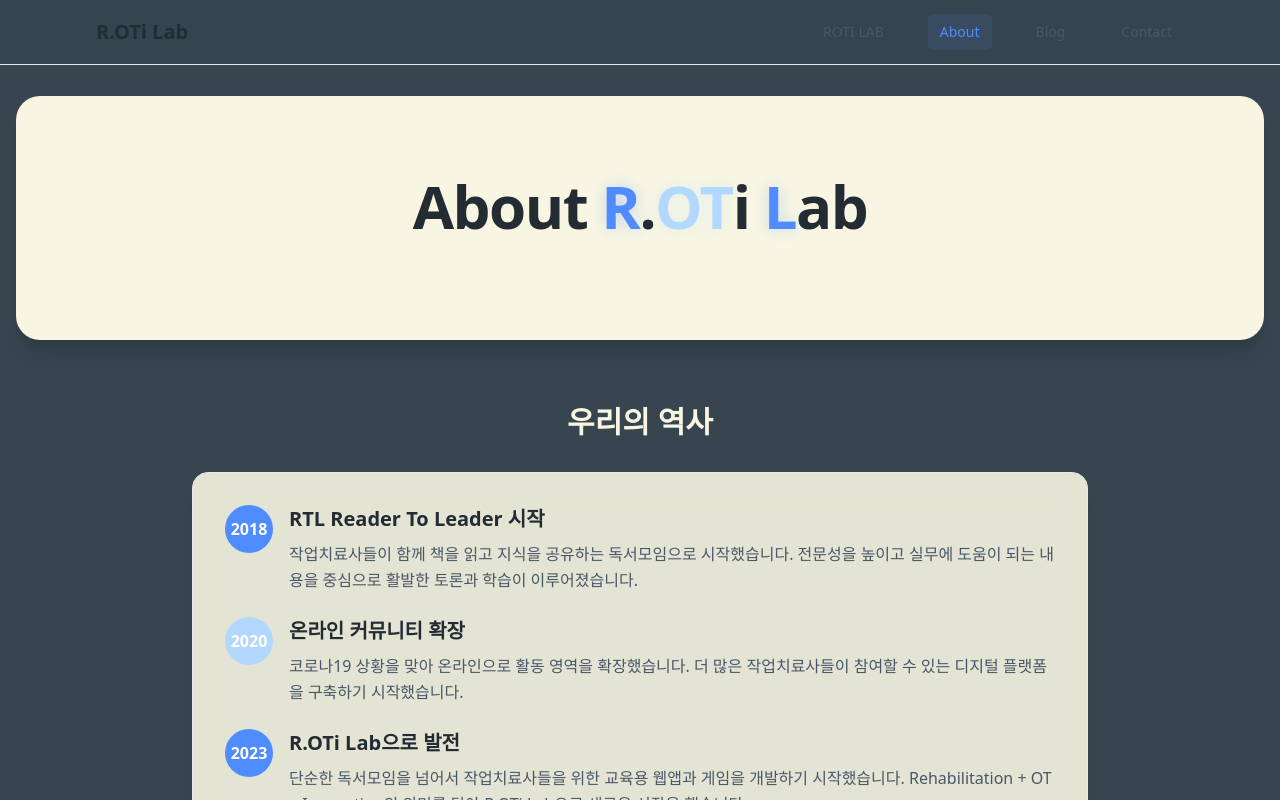
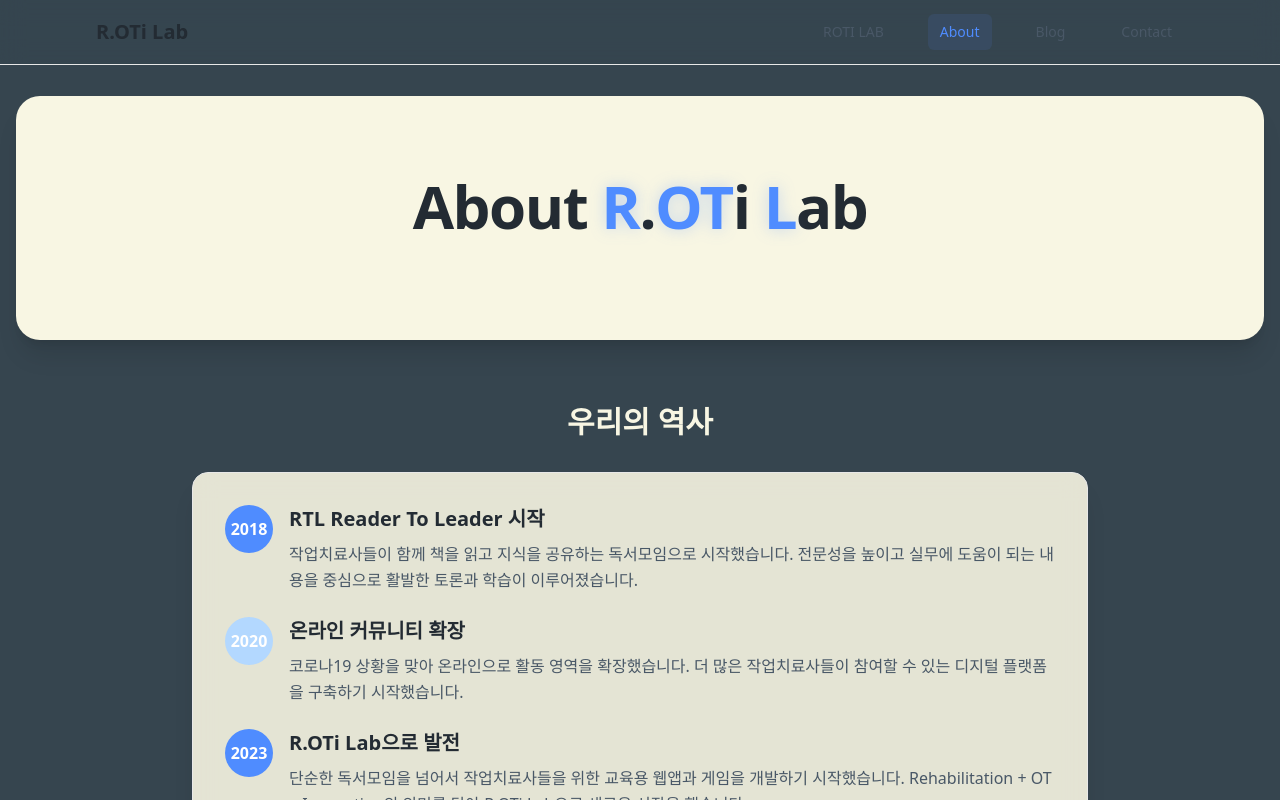
Before and after one commit to hamhyeonggwang/newhome, a Next.js app: page /about in a window 1280 px wide. Shown: the top 800 px of the page. Built offline with nearby package versions, Linux system fonts and the light colour scheme; a web font is replaced by a local one.

Commit message:
About 페이지: R.OTi Lab 색상 통일 (#4F8CFF)

```diff
--- a/src/app/about/page.tsx
+++ b/src/app/about/page.tsx
@@ -4,7 +4,7 @@ export default function About() {
       {/* Hero Section */}
       <section className="w-full flex flex-col items-center justify-center py-20 px-6 bg-[var(--card-bg)] rounded-3xl shadow-xl">
         <h1 className="text-4xl sm:text-6xl font-extrabold text-[var(--foreground)] mb-6 tracking-tight text-center">
-          About <span className="text-[#4F8CFF] font-bold drop-shadow-[0_0_8px_rgba(79,140,255,0.3)]">R</span>.<span className="text-[#B3D8FF] font-bold drop-shadow-[0_0_8px_rgba(179,216,255,0.3)]">OT</span>i <span className="text-[#4F8CFF] font-bold drop-shadow-[0_0_8px_rgba(79,140,255,0.3)]">L</span>ab
+          About <span className="text-[#4F8CFF] font-bold drop-shadow-[0_0_8px_rgba(79,140,255,0.3)]">R</span>.<span className="text-[#4F8CFF] font-bold drop-shadow-[0_0_8px_rgba(79,140,255,0.3)]">OT</span>i <span className="text-[#4F8CFF] font-bold drop-shadow-[0_0_8px_rgba(79,140,255,0.3)]">L</span>ab
         </h1>
       </section>
 
```
